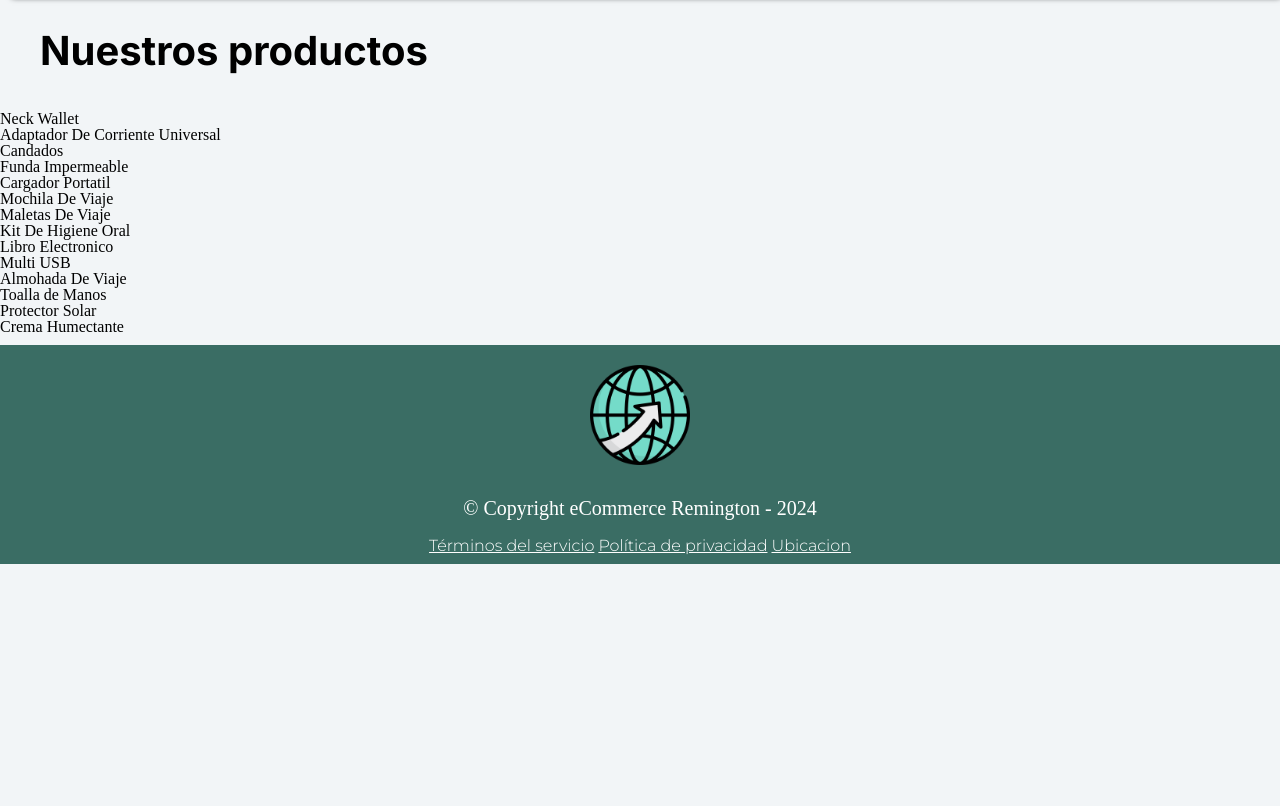
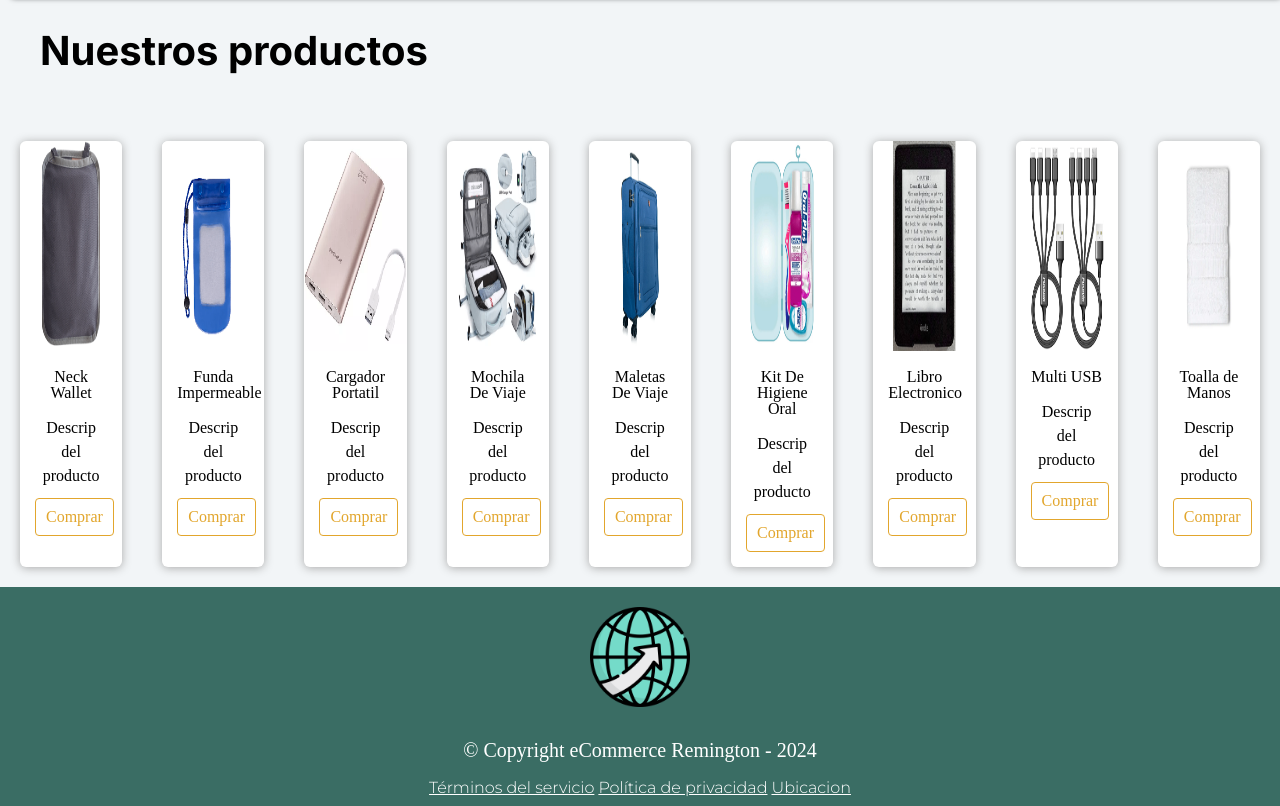
Before and after one commit to Samalol18/eCommerce, a plain HTML site: page index.html in a window 1280 px wide. Shown: the part 618-1424 px from the top of the page. Before the commit the page ends 1182 px from the top, so only its background shows below. Drawn offline with Linux system fonts and the light colour scheme.

Commit message:
Correccion de productos, se agregan en tarjetas

```diff
--- a/index.css
+++ b/index.css
@@ -114,7 +114,7 @@ body {
     justify-content: space-around;
 }
 
-.contenidoPrincipal img{
+.contenidoPrincipal .Portada{
 	width: 99%;
 	box-shadow: 6px 6px 6px #000000;
 }
@@ -123,6 +123,77 @@ body {
 	font-family: 'Inter',Arial,sans-serif;
 	margin: 40px;
 	font-size: 40px;
+}
+
+.containersPrincipal{
+	/*width: 100%;
+	height: 100vh;
+	display: flex;
+	justify-content: center;
+	align-items: center;
+	font-family: sans-serif;*/
+	display: flex;
+    flex-wrap: wrap;
+
+}
+
+.containers{
+	width: 100%;
+	display: flex;
+	/*max-width: 2000px;*/
+}
+
+.card{
+	width: 27%;
+	margin: 20px;
+	border-radius: 6px;
+	overflow: hidden;
+	background: #ffffff;
+	box-shadow: 0px 1px 10px #a8a8a8;
+	cursor: default;
+	transition: all 400ms ease;
+}
+
+.card:hover{
+	box-shadow: 5px 5px 20px #000000;
+	transform: translateY(-3%);
+}
+
+.card img{
+	width: 100%;
+	height: 210px ;
+}
+
+.card .contenido{
+	padding: 15px;
+	text-align: center;
+
+}
+
+.card .contenido p{
+	line-height: 1.5;
+	color: #000000;
+}
+
+.card .contenido h3{
+	font-weight: 400;
+	margin-bottom: 15px;
+}
+
+.card .contenido a{
+	text-decoration: none;
+	display: inline-block;
+	padding: 10px;
+	margin-top: 10px;
+	color: #e2a62d;
+	border: 1px solid #e2a62d;
+	border-radius: 4px;
+	transition: all 400ms ease;
+}
+
+.card .contenido a:hover{
+	background: #e2a62d;
+	color: #ffffff;
 }
 
 footer{
--- a/index.html
+++ b/index.html
@@ -24,28 +24,106 @@
         </div>
     </header>
 
-    <main class="contenidoPrincipal">
-            <div>
-                <img src="img/Proyecto_nuevo.png" alt="">
-            </div>
-            <h2 class="contenidoPrincipal-subtitulo">Nuestros productos</h2>
-            <nav>
-                <ul class="contenidoPrincipal-productos">
-                    <li class="listaProductos">Neck Wallet</li>
-                    <li class="listaProductos">Adaptador De Corriente Universal</li>
-                    <li class="listaProductos">Candados</li>
-                    <li class="listaProductos">Funda Impermeable</li>
-                    <li class="listaProductos">Cargador Portatil</li>
-                    <li class="listaProductos">Mochila De Viaje</li>
-                    <li class="listaProductos">Maletas De Viaje</li>
-                    <li class="listaProductos">Kit De Higiene Oral</li>
-                    <li class="listaProductos">Libro Electronico</li>
-                    <li class="listaProductos">Multi USB</li>
-                    <li class="listaProductos">Almohada De Viaje</li>
-                    <li class="listaProductos">Toalla de Manos</li>
-                    <li class="listaProductos">Protector Solar</li>
-                    <li class="listaProductos">Crema Humectante</li>
-                </ul>
+    <main>
+            <nav class="contenidoPrincipal">
+                <div>
+                    <img class="Portada" src="img/Proyecto_nuevo.png" alt="">
+                </div>
+                <h2 class="contenidoPrincipal-subtitulo">Nuestros productos</h2>
+            </nav>
+            <nav class="containersPrincipal">
+                <div class="containers">
+                    <div class="card">
+                        <figure>
+                            <img src="img/Producto/Neck Wallet.png" alt="">
+                        </figure>
+                        <div class="contenido">
+                            <h3>Neck Wallet</h3>
+                            <p>Descrip del producto</p>
+                            <a href="#">Comprar</a>
+                        </div>
+                    </div>
+                    <div class="card">
+                        <figure>
+                            <img src="img/Producto/Funda Impermeable.png" alt="">
+                        </figure>
+                        <div class="contenido">
+                            <h3>Funda Impermeable</h3>
+                            <p>Descrip del producto</p>
+                            <a href="#">Comprar</a>
+                        </div>
+                    </div>
+                    <div class="card">
+                        <figure>
+                            <img src="img/Producto/Cargador Portatil.png" alt="">
+                        </figure>
+                        <div class="contenido">
+                            <h3>Cargador Portatil</h3>
+                            <p>Descrip del producto</p>
+                            <a href="#">Comprar</a>
+                        </div>
+                    </div>
+                    <div class="card">
+                        <figure>
+                            <img src="img/Producto/Mochila De Viaje.png" alt="">
+                        </figure>
+                        <div class="contenido">
+                            <h3>Mochila De Viaje</h3>
+                            <p>Descrip del producto</p>
+                            <a href="#">Comprar</a>
+                        </div>
+                    </div>
+                    <div class="card">
+                        <figure>
+                            <img src="img/Producto/Maletas De Viaje.png" alt="">
+                        </figure>
+                        <div class="contenido">
+                            <h3>Maletas De Viaje</h3>
+                            <p>Descrip del producto</p>
+                            <a href="#">Comprar</a>
+                        </div>
+                    </div>
+                    <div class="card">
+                        <figure>
+                            <img src="img/Producto/Kit De Higiene Oral.png" alt="">
+                        </figure>
+                        <div class="contenido">
+                            <h3>Kit De Higiene Oral</h3>
+                            <p>Descrip del producto</p>
+                            <a href="#">Comprar</a>
+                        </div>
+                    </div>
+                    <div class="card">
+                        <figure>
+                            <img src="img/Producto/Libro Electronico.png" alt="">
+                        </figure>
+                        <div class="contenido">
+                            <h3>Libro Electronico</h3>
+                            <p>Descrip del producto</p>
+                            <a href="#">Comprar</a>
+                        </div>
+                    </div>
+                    <div class="card">
+                        <figure>
+                            <img src="img/Producto/Multi USB.png" alt="">
+                        </figure>
+                        <div class="contenido">
+                            <h3>Multi USB</h3>
+                            <p>Descrip del producto</p>
+                            <a href="#">Comprar</a>
+                        </div>
+                    </div>
+                    <div class="card">
+                        <figure>
+                            <img src="img/Producto/Toalla de Manos.png" alt="">
+                        </figure>
+                        <div class="contenido">
+                            <h3>Toalla de Manos</h3>
+                            <p>Descrip del producto</p>
+                            <a href="#">Comprar</a>
+                        </div>
+                    </div>
+                </div>
             </nav>
     </main>
 
```
Also changed, not shown: img/Producto/Cargador Portatil.png (added), img/Producto/Funda Impermeable.png (added), img/Producto/Kit De Higiene Oral.png (added), img/Producto/Libro Electronico.png (added), img/Producto/Maletas De Viaje.png (added), img/Producto/Mochila De Viaje.png (added), img/Producto/Multi USB.png (added), img/Producto/Neck Wallet.png (added), img/Producto/Toalla de Manos.png (added).
